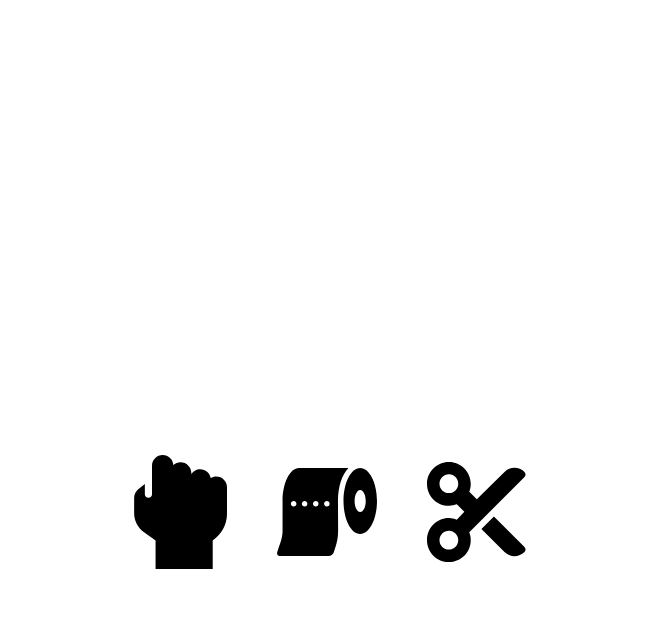
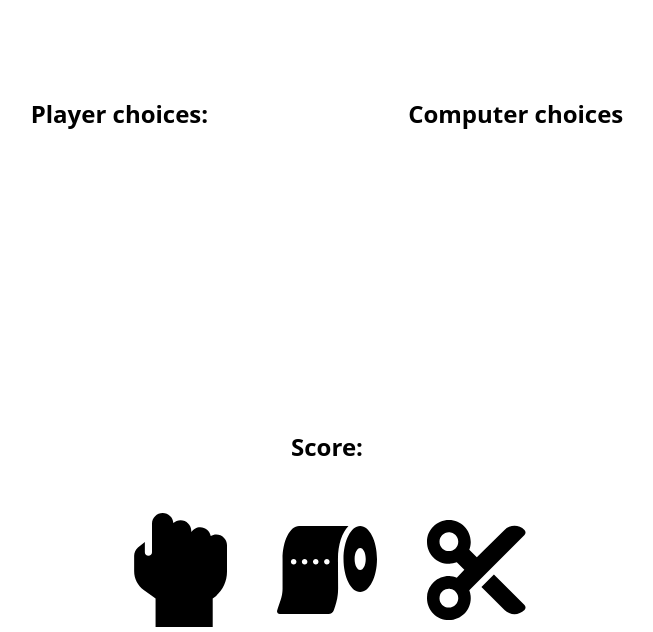
Before and after one commit to alistoicakovacs/odin-rock-paper-scissors, a plain HTML site: page index.html in a window 1280 px wide. Shown: the part 168-800 px from the top of the page, without its empty margins (313-966 px from the left). Drawn offline with Linux system fonts and the light colour scheme.

Commit message:
Text added for keeping the score

```diff
--- a/index.html
+++ b/index.html
@@ -14,15 +14,23 @@
         <h3 class="result"></h3>
       </div>
       <div class="choices">
+        <div class="player-container">
+        <h2>Player choices:</h2>
         <div class="player">
           <h2 class="player-choice"></h2>
         </div>
+      </div>
+      <div class="computer-container">
+        <h2>Computer choices</h2>
         <div class="computer">
           <h2 class="computer-choice"></h2>
         </div>
       </div>
     </div>
-
+    </div>
+    <div class="score">
+      <h2>Score:</h2>
+    </div>
     <div class="options">
       <div class="option">
         <img class="rock" src="./images/hand-back-fist-solid.svg" alt="" />
```
